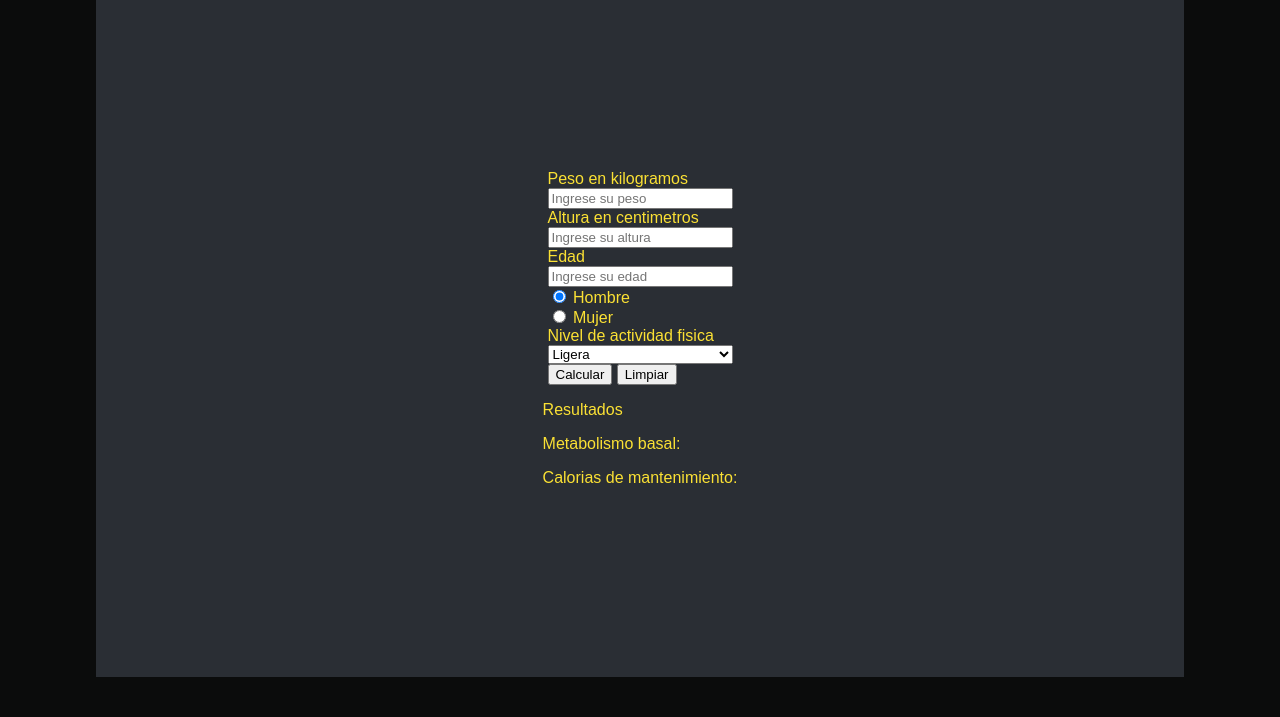
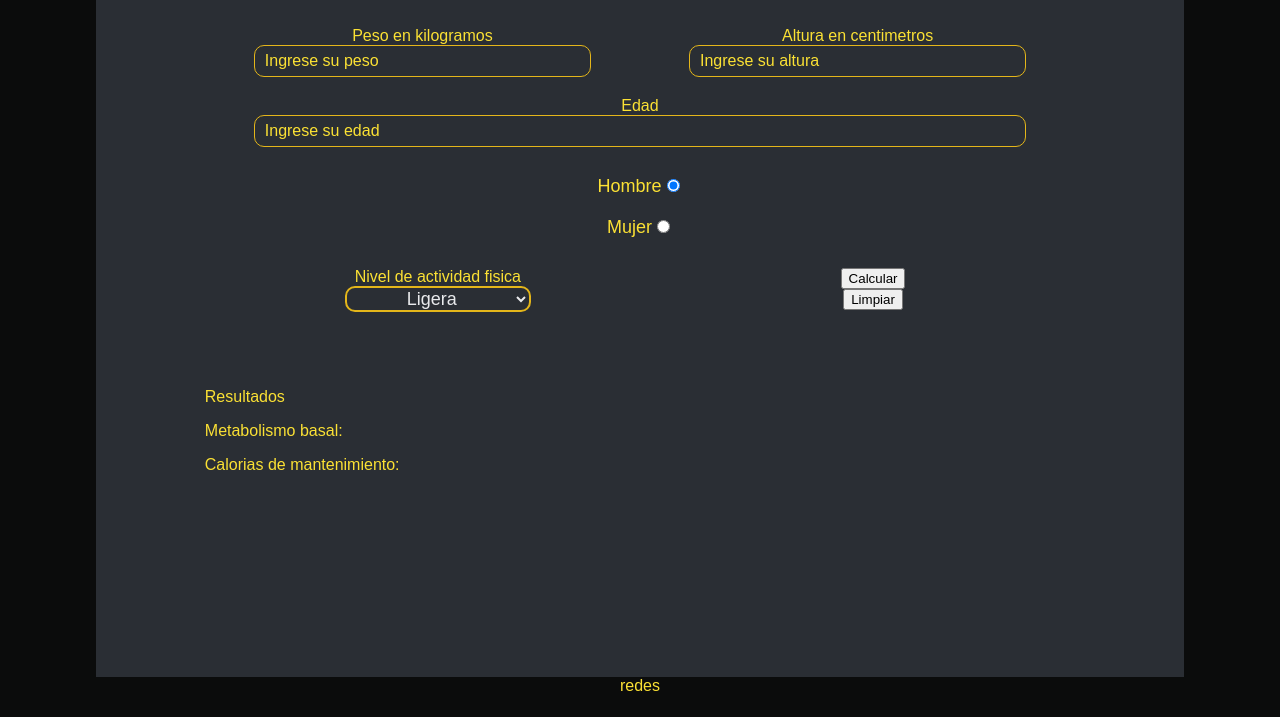
Before and after one commit to LuisGildardoAlvarado/calculadoraCaloriasMK1, a website built with Vite: page index.html in a window 1280 px wide. Shown: the part 83-800 px from the top of the page. Built offline with nearby package versions, Linux system fonts and the light colour scheme; a web font is replaced by a local one.

Commit message:
funcionalidad por import y modificaciones en disenio

```diff
--- /dev/null
+++ b/components/Calculos.js
@@ -0,0 +1,41 @@
+export function Calculations(weight, height, age, PAF, gender) {
+  if (gender === "men") {
+    // Men
+    //Basal Metabolic Harris-Benedict in men
+    const BMHBm = parseFloat(
+      (66.473 + 13.751 * weight + 5.0033 * height - 6.755 * age).toFixed(2)
+    );
+    //Basal Metabolic Miffin-St.Jeor in men
+    const BMMSm = parseFloat(
+      (10 * weight + 6.25 * height - 5 * age + 5).toFixed(2)
+    );
+    const BMPromm = parseFloat(((BMHBm + BMMSm) / 2).toFixed(2));
+    //Thermogenic Effect Food
+    const TEFm = BMPromm * 0.1;
+    //Total Energy Expenditure
+    const TEEm = parseFloat((BMPromm * PAF + TEFm).toFixed(2));
+
+    const cals = { BM: BMPromm, TEE: TEEm };
+    return cals;
+  }
+  if (gender === "women") {
+    // Women
+    //Basal Metabolic Harris-Benedict in women
+    const BMHBw = parseFloat(
+      (655.1 + 9.463 * weight + 1.8 * height - 4.6756 * age).toFixed(2)
+    );
+
+    //Basal Metabolic Miffin-St.Jeor in women
+    const BMMSw = parseFloat(
+      (10 * weight + 6.25 * height - 5 * age - 161).toFixed(2)
+    );
+    const BMPromw = parseFloat(((BMHBw + BMMSw) / 2).toFixed(2));
+    //Thermogenic Effect Food
+    const TEFw = BMPromw * 0.1;
+    //Total Energy Expenditure
+    const TEEw = parseFloat((BMPromw * PAF + TEFw).toFixed(2));
+
+    const cals = { BM: BMPromw, TEE: TEEw };
+    return cals;
+  }
+}
--- /dev/null
+++ b/index.css
@@ -0,0 +1,135 @@
+:root {
+  --title-color: #fbe134;
+  --subtitle-color: #e4b61a;
+  --text-color: #e9eaec;
+  --primary-color: #0b0c0c;
+  --secundary-color: #2a2e34;
+}
+body {
+  background-color: var(--primary-color);
+  color: #fbe134;
+  padding: 0;
+  margin: 0;
+  box-sizing: border-box;
+  font-family: "Anta", sans-serif;
+  display: flex;
+  align-items: center;
+  flex-direction: column;
+}
+
+main {
+  background-color: var(--secundary-color);
+  display: flex;
+  align-items: center;
+  justify-content: center;
+  flex-direction: column;
+  height: 85vh;
+  width: 85%;
+  gap: 10px;
+}
+form {
+  padding: 30px 10px;
+  display: flex;
+  align-items: start;
+  justify-content: center;
+  width: 80%;
+  height: 50%;
+  flex-wrap: wrap;
+}
+.input-box {
+  display: flex;
+  flex-direction: column;
+  margin-inline: 60px;
+  align-items: center;
+  max-width: 100%;
+  flex-grow: 1;
+}
+
+.input {
+  font-size: 16px;
+  padding: 6px 10px;
+  width: 100%;
+  outline: none;
+  background: var(--secundary-color);
+  color: var(--text-color);
+  border: 1px solid var(--subtitle-color);
+  border-radius: 10px;
+  transition: 0.3s ease;
+}
+.input:focus {
+  background: var(--primary-color);
+  border: 1px solid var(--subtitle-color);
+  border-radius: 10px;
+}
+
+.input::placeholder {
+  color: var(--title-color);
+}
+.input-box-radios {
+  display: flex;
+  flex-direction: column;
+  align-items: center;
+  justify-content: center;
+  max-width: 100%;
+  margin-inline: 60px;
+  flex-grow: 1;
+  flex-basis: 100%;
+}
+.radio-button {
+  width: 100%;
+  display: flex;
+  align-items: center;
+  justify-content: center;
+  flex-direction: row-reverse;
+  margin: 10px;
+  font-size: 18px;
+  cursor: pointer;
+}
+
+.input-radio {
+  display: table;
+  position: relative;
+  padding-left: 30px;
+  cursor: pointer;
+  margin-bottom: 5px;
+}
+
+.input-box-select {
+  display: flex;
+  flex-direction: column;
+  align-items: center;
+  justify-content: center;
+  max-width: 100%;
+  padding: 0 80px;
+  margin-inline: 60px;
+  flex-grow: 1;
+
+}
+
+.input-box-select select {
+  width: 100%;
+  font-size: 18px;
+  background-color: var(--secundary-color);
+  border: 2px solid var(--subtitle-color);
+  border-radius: 10px;
+  color: var(--text-color);
+  cursor: pointer;
+  outline: none;
+  text-align: center;
+}
+.input-box-buttons {
+  display: flex;
+  flex-direction: column;
+  align-items: center;
+  justify-content: center;
+  max-width: 100%;
+  padding: 0 80px;
+  margin-inline: 60px;
+  flex-grow: 3;
+
+}
+
+main footer {
+  width: 80%;
+  height: 50%;
+}
--- a/index.html
+++ b/index.html
@@ -4,7 +4,7 @@
     <meta charset="UTF-8" />
     <meta name="viewport" content="width=device-width, initial-scale=1.0" />
     <link rel="icon" type="image" href="/epfIcon.png" />
-    <link rel="stylesheet" href="style.css" />
+    <link rel="stylesheet" href="index.css" />
     <link rel="preconnect" href="https://fonts.googleapis.com" />
     <link rel="preconnect" href="https://fonts.gstatic.com" crossorigin />
     <link
@@ -22,6 +22,8 @@
         <div class="input-box">
           <label for="weight"> Peso en kilogramos </label>
           <input
+            name="weight"
+            class="input"
             type="number"
             step="0.01"
             placeholder="Ingrese su peso"
@@ -32,6 +34,8 @@
         <div class="input-box">
           <label for="height"> Altura en centimetros </label>
           <input
+            class="input"
+            name="height"
             type="number"
             step="0.01"
             placeholder="Ingrese su altura"
@@ -42,21 +46,38 @@
         <div class="input-box">
           <label for="age"> Edad </label>
           <input
+            class="input"
+            name="age"
             type="number"
             placeholder="Ingrese su edad"
             id="age"
             required
           />
         </div>
-        <div class="input-box" id="gender">
-          <label>
-            <input type="radio" name="gender" value="men" id="men" checked/> Hombre
+        <div class="input-box-radios" id="gender">
+          <label class="radio-button">
+            <input
+              type="radio"
+              name="gender"
+              value="men"
+              id="men"
+              checked
+              class="input-radio"
+            />
+            Hombre
           </label>
-          <label>
-            <input type="radio" name="gender" value="women" id="women" /> Mujer
-          </label>
+          <label class="radio-button">
+            <input
+              type="radio"
+              name="gender"
+              value="women"
+              id="women"
+              class="input-radio"
+            />
+            Mujer</label
+          >
         </div>
-        <div class="input-box">
+        <div class="input-box-select">
           <label>Nivel de actividad fisica</label>
           <select name="PAF" id="PAF">
             <option value="1.2">Muy ligera</option>
@@ -65,8 +86,9 @@
             <option value="1.725">Activa</option>
             <option value="1.9">Muy activa</option>
           </select>
+          <div class="select-arrow"></div>
         </div>
-        <div>
+        <div class="input-box-buttons">
           <button type="submit">Calcular</button>
           <button type="reset">Limpiar</button>
         </div>
@@ -77,6 +99,7 @@
         <p id="TEE">Calorias de mantenimiento:</p>
       </footer>
     </main>
-    <script type="module" src="/clases.js"></script>
+    <footer>redes</footer>
+    <script type="module" src="/index.js"></script>
   </body>
 </html>
--- /dev/null
+++ b/index.js
@@ -0,0 +1,29 @@
+import { Calculations } from "./components/Calculos";
+
+document.querySelector("form").addEventListener("submit", formCalculate);
+// const men = document.querySelector("#men");
+// const women = document.querySelector("#women");
+// const weight = parseFloat(document.getElementById("weight").value);
+// const height = parseFloat(document.getElementById("height").value);
+// const age = parseFloat(document.getElementById("age").value);
+// const PAF = parseFloat(document.getElementById("PAF").value);
+
+// Funciones
+function formCalculate(e) {
+  const data = Object.fromEntries(new FormData(e.target));
+
+  const cals = Calculations(
+    data.weight,
+    data.height,
+    data.age,
+    data.PAF,
+    data.gender
+  );
+  const BMP = (document.getElementById(
+    "BMP"
+  ).textContent = `Metabolismo basal: ${cals.BM} kcals`);
+  const TEE = (document.getElementById(
+    "TEE"
+  ).textContent = `Calorias de mantenimiento: ${cals.TEE} kcals`);
+  e.preventDefault();
+}
--- a/style.css
+++ /dev/null
@@ -1,33 +0,0 @@
-:root {
-  --title-color: #fbe134;
-  --subtitle-color: #e4b61a;
-  --text-color: #e9eaec;
-  --primary-color: #0b0c0c;
-  --secundary-color: #2a2e34;
-}
-body {
-  background-color: var(--primary-color);
-  color: #fbe134;
-  padding: 0;
-  margin: 0;
-  box-sizing: border-box;
-  font-family: "Anta", sans-serif;
-  display: flex;
-  align-items: center;
-  flex-direction: column;
-}
-
-main{
-  background-color: var(--secundary-color);
-  display: flex;
-  align-items: center;
-  justify-content: center;
-  flex-direction: column;
-  height: 85vh;
-  width: 85%;
-}
-
-.input-box{
-  display: flex;
-  flex-direction: column;
-}
```
Also changed, not shown: funcion.js (renamed from main.js).
